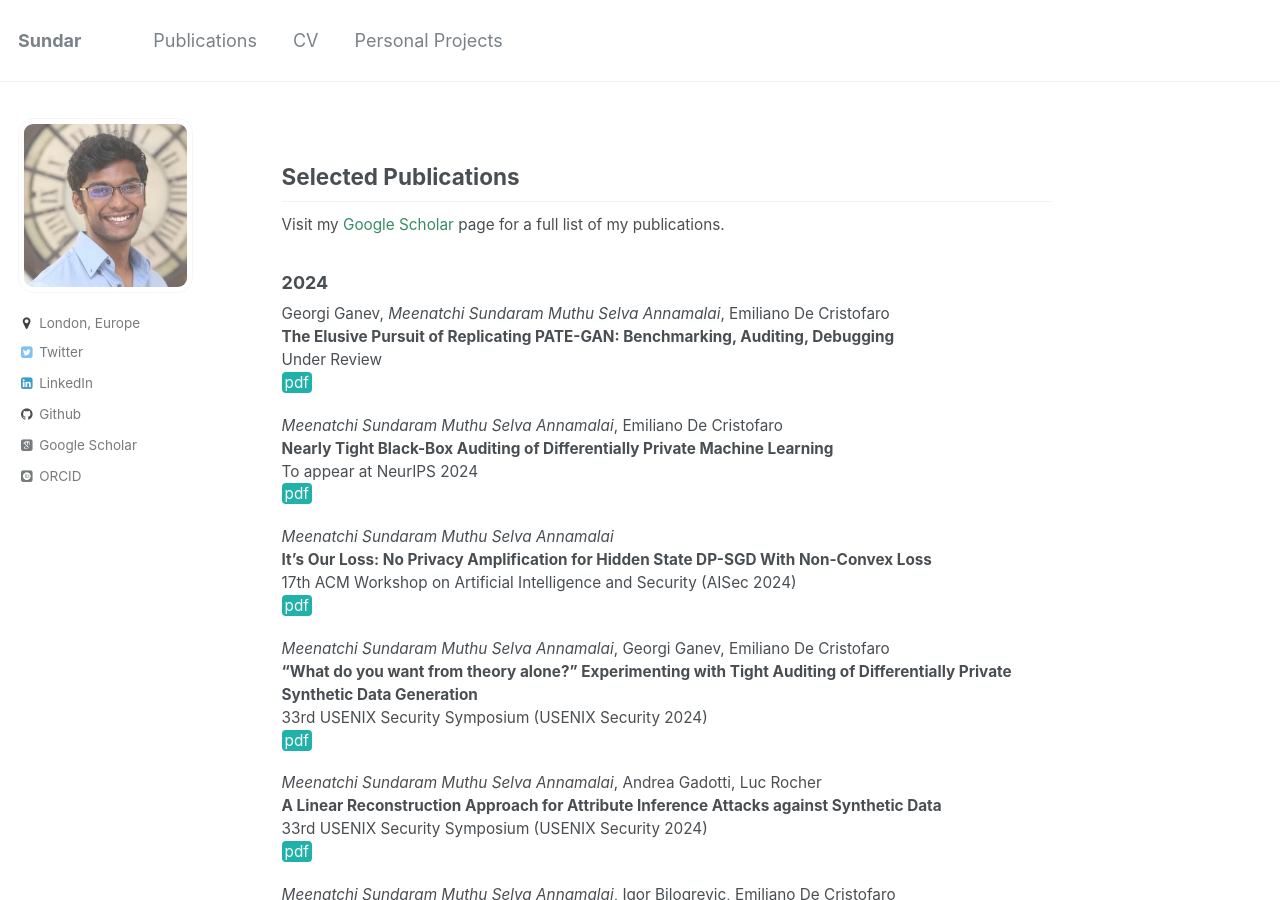
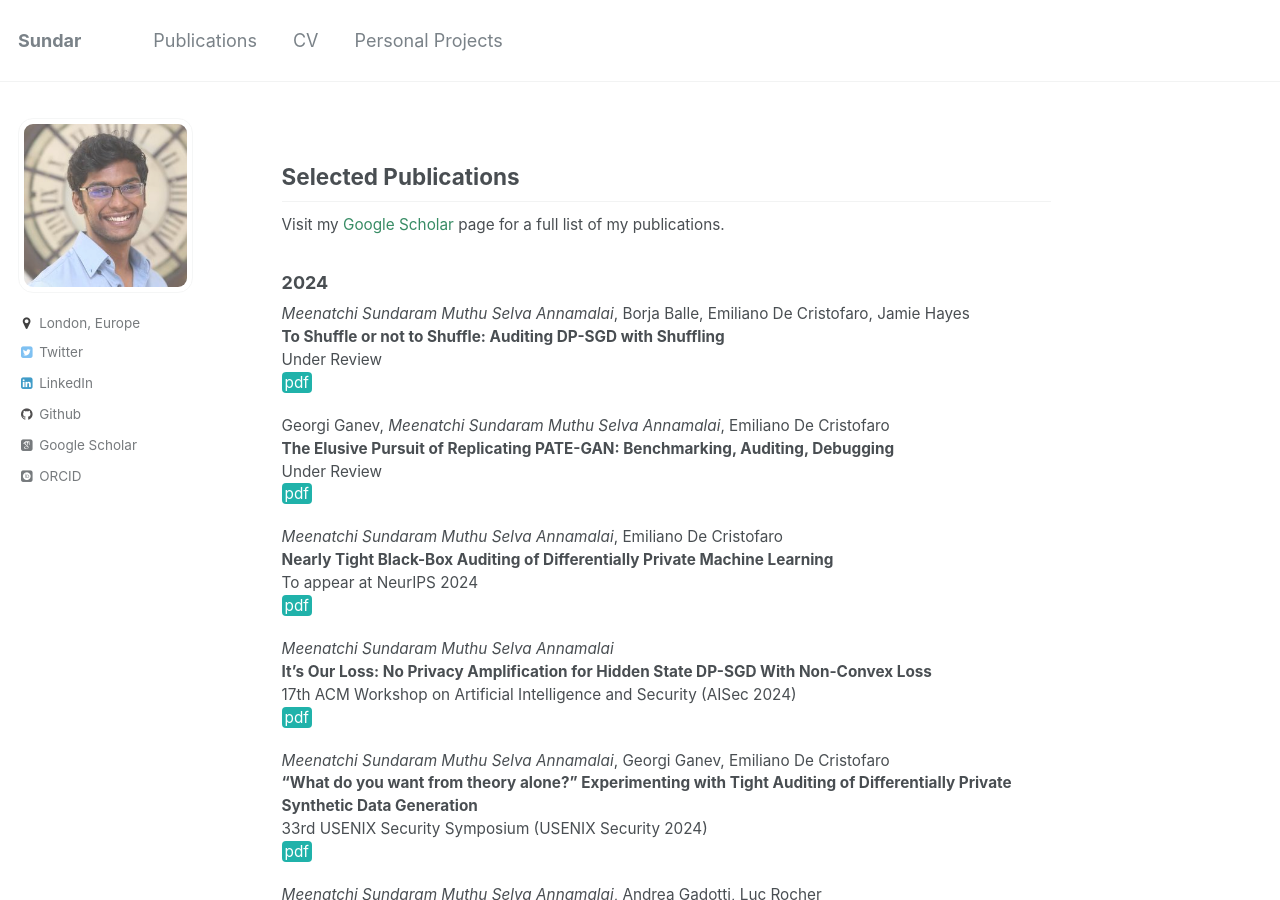
Before and after one commit to msundarmsa/msundarmsa.github.io, a Jekyll site: the page built from _pages/publications.md, in a window 1280 px wide and 900 px high. Built offline with Jekyll 4.4.1, drawn with Linux system fonts in a browser that asks for light colours; some web fonts are replaced.

Commit message:
Updating publications

```diff
--- a/_pages/publications.md
+++ b/_pages/publications.md
@@ -11,6 +11,11 @@ Visit my [Google Scholar](https://scholar.google.com/citations?user=zYVEyL4AAAAJ
 
 ### 2024
 
+*Meenatchi Sundaram Muthu Selva Annamalai*, Borja Balle, Emiliano De Cristofaro, Jamie Hayes
+**To Shuffle or not to Shuffle: Auditing DP-SGD with Shuffling**
+Under Review
+[pdf](https://arxiv.org/abs/2411.10614){: .btn--danger}{:target="_blank"}
+
 Georgi Ganev, *Meenatchi Sundaram Muthu Selva Annamalai*, Emiliano De Cristofaro
 **The Elusive Pursuit of Replicating PATE-GAN: Benchmarking, Auditing, Debugging**
 Under Review
@@ -19,12 +24,12 @@ Under Review
 *Meenatchi Sundaram Muthu Selva Annamalai*, Emiliano De Cristofaro
 **Nearly Tight Black-Box Auditing of Differentially Private Machine Learning**
 To appear at NeurIPS 2024
-[pdf](https://arxiv.org/abs/2405.14106){: .btn--danger}{:target="_blank"}
+[pdf](https://openreview.net/pdf/4b8080bdff94b173112c6cc0c6042066baef4b32.pdf){: .btn--danger}{:target="_blank"}
 
 *Meenatchi Sundaram Muthu Selva Annamalai*
 **It's Our Loss: No Privacy Amplification for Hidden State DP-SGD With Non-Convex Loss**
 17th ACM Workshop on Artificial Intelligence and Security (AISec 2024)
-[pdf](https://arxiv.org/abs/2407.06496){: .btn--danger}{:target="_blank"}
+[pdf](https://dl.acm.org/doi/10.1145/3689932.3694767){: .btn--danger}{:target="_blank"}
 
 *Meenatchi Sundaram Muthu Selva Annamalai*, Georgi Ganev, Emiliano De Cristofaro
 **"What do you want from theory alone?" Experimenting with Tight Auditing of Differentially Private Synthetic Data Generation**
```
Also changed, not shown: 1 other file.
